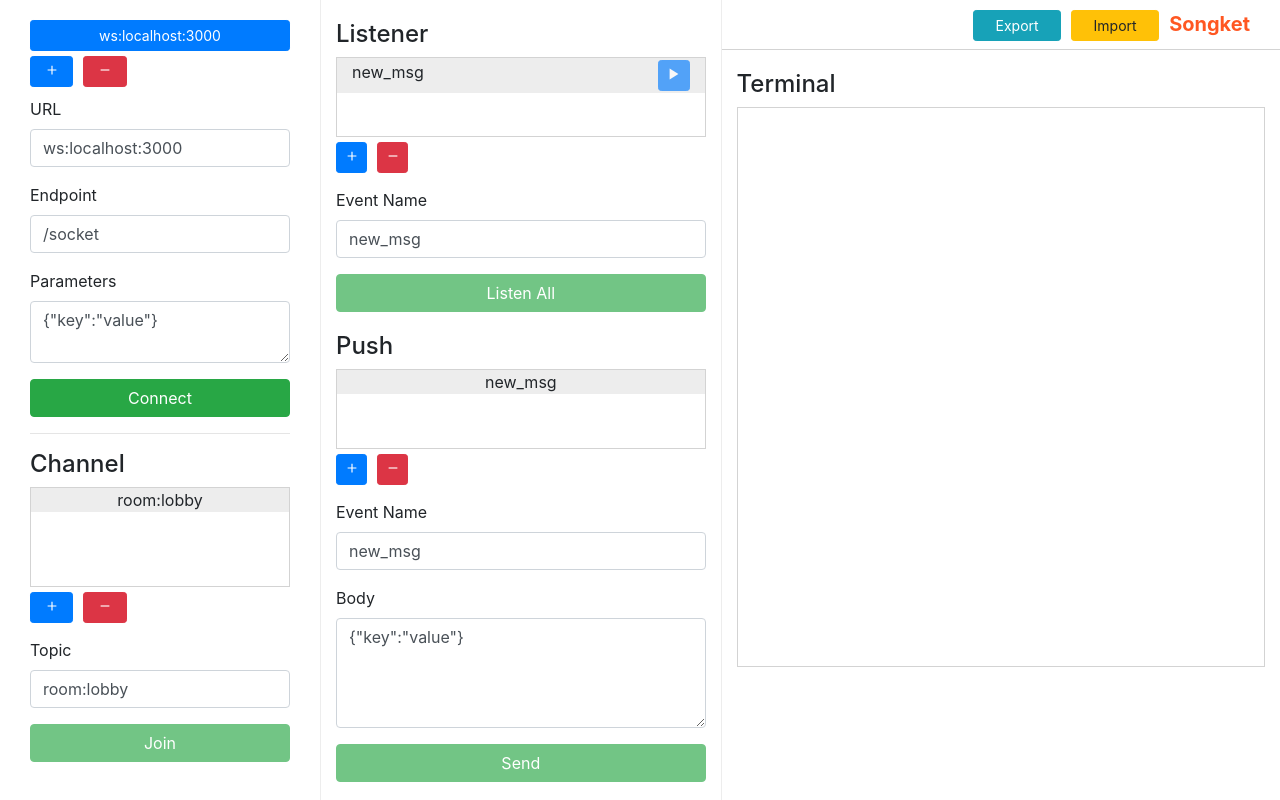
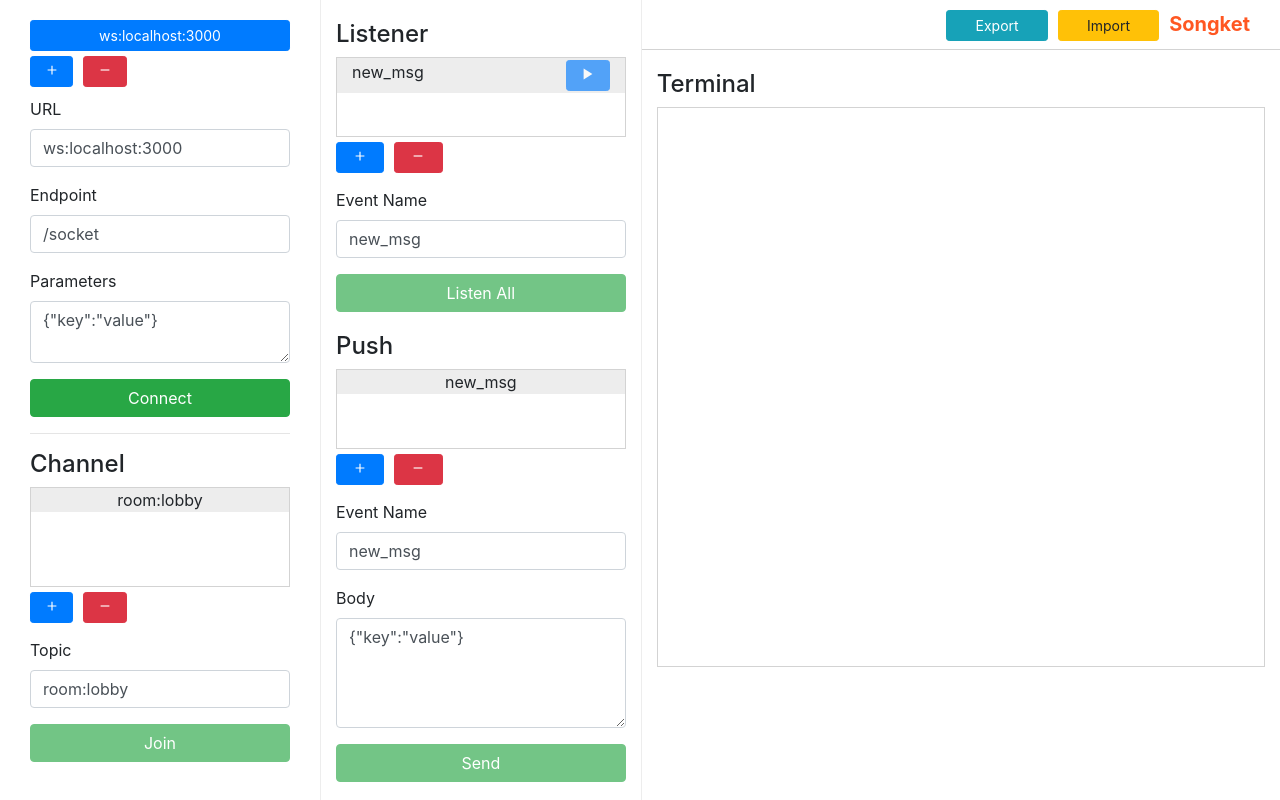
Before and after one commit to valehelle/quartz, a React (Create React App) app: page / in a window 1280 px wide. Built offline with nearby package versions, Linux system fonts and the light colour scheme.

Commit message:
change alot

```diff
--- a/src/containers/content/index.js
+++ b/src/containers/content/index.js
@@ -13,11 +13,11 @@ class Content extends Component {
     render() {
       return (
             <div  className="row">
-              <div className="col-md-6 col-lg-5 push-listener">
+              <div className="col-md-4 push-listener">
                 <Listener/>
                 <Push/>
               </div>
-              <div className="col-md-6 col-lg-7 terminal-line">
+              <div className="col-md-8 terminal-line">
                 <Terminal/>
               </div>
             </div>
--- a/src/containers/listenerItem/index.js
+++ b/src/containers/listenerItem/index.js
@@ -42,11 +42,11 @@ class ListenerItem extends Component {
         return(
           <div className="container" onClick={this.listenerClick}>
            <div className="row listener-item on-hover-pointer on-hover-lightgrey selected-listener ">
-             <div className="col-md-10">
+             <div className="col-md-8">
               {this.props.listener.eventName}
              </div>
-             <div className="col-md-2" onClick={this.playPauseClick}>
-             <button className="btn btn-primary  btn-sm col-md-12" type="button" disabled={!this.props.isChannelJoined}>{this.props.isListening ? <ion-icon name="pause"></ion-icon> : <ion-icon name="play"></ion-icon>}</button>
+             <div className="col-md-4" onClick={this.playPauseClick}>
+             <button className="btn btn-primary btn-sm col-md-8 play-pause" type="button" disabled={!this.props.isChannelJoined}>{this.props.isListening ? <ion-icon name="pause"></ion-icon> : <ion-icon name="play"></ion-icon>}</button>
              </div>
            </div>
           </div>
--- a/src/containers/listenerItem/listenerItem.css
+++ b/src/containers/listenerItem/listenerItem.css
@@ -10,5 +10,5 @@
     padding-bottom: 2px;
   }
   .play-pause{
-    border: 1px solid black;
+    float: right;
   }
--- a/src/containers/listenerList/index.js
+++ b/src/containers/listenerList/index.js
@@ -66,10 +66,10 @@ class ListenerList extends Component {
             </div>
           </div>
           <div className="col-md-12 new-remove">
-            <button className="btn btn-primary  btn-sm col-md-1" type="button" onClick={this.onClickNew} disabled={!this.props.channel}>
+            <button className="btn btn-primary  btn-sm col-md-2" type="button" onClick={this.onClickNew} disabled={!this.props.channel}>
             <ion-icon name="add"></ion-icon>
             </button>
-            <button className="btn btn-danger  btn-sm col-md-1 remove-btn" type="button" onClick={this.onClickRemove} disabled={this.isDisabled(this.props.listenerIds)}>
+            <button className="btn btn-danger  btn-sm col-md-2 remove-btn" type="button" onClick={this.onClickRemove} disabled={this.isDisabled(this.props.listenerIds)}>
             <ion-icon name="remove"></ion-icon>
             </button>
           </div>
--- a/src/containers/push/index.js
+++ b/src/containers/push/index.js
@@ -67,7 +67,7 @@ class Push extends Component {
                   <textarea disabled={!this.props.push} name="body" rows="4" cols="50" type="text" className="form-control"  value={this.props.push ? this.props.push.body  : ''} onChange={this.handleChange} />
                 </div>
 
-                <button className="btn btn-success col-md-12" onClick={this.onClickSend} disabled={!this.props.isChannelJoined}>
+                <button className="btn btn-success col-md-12 send-btn" onClick={this.onClickSend} disabled={!this.props.isChannelJoined}>
                   Send
                 </button>
             </div>
--- a/src/containers/push/push.css
+++ b/src/containers/push/push.css
@@ -0,0 +1,3 @@
+.send-btn{
+    margin-bottom: 20px;
+}
--- a/src/containers/pushList/index.js
+++ b/src/containers/pushList/index.js
@@ -58,10 +58,10 @@ class PushList extends Component {
             </div>
           </div>
           <div className="col-md-12 new-remove">
-            <button className="btn btn-primary  btn-sm col-md-1" type="button" onClick={this.onClickNew} disable={!this.props.channel}>
+            <button className="btn btn-primary  btn-sm col-md-2" type="button" onClick={this.onClickNew} disable={!this.props.channel}>
             <ion-icon name="add"></ion-icon>
             </button>
-            <button className="btn btn-danger  btn-sm col-md-1 remove-btn" type="button" onClick={this.onClickRemove} disabled={this.isDisabled(this.props.pushIds)}>
+            <button className="btn btn-danger  btn-sm col-md-2 remove-btn" type="button" onClick={this.onClickRemove} disabled={this.isDisabled(this.props.pushIds)}>
             <ion-icon name="remove"></ion-icon>
             </button>
           </div>
--- a/src/saga/pheonixSocketSaga.js
+++ b/src/saga/pheonixSocketSaga.js
@@ -165,11 +165,10 @@ function createListener(allListener, state){
             const listenerId = allListener[key]
             const listener = getListenerById(listenerId, state)
             phxChannel.on(listener.eventName, (payload) => {
-                console.log('listen for ' + listener.eventName)
                 const logId = uuidv4()
                 const params = {
                     name: listener.eventName,
-                    payload: payload,
+                    payload: {"payload": payload},
                     logId: logId
                 }
                 emitter(terminalActions.createLog(params))
@@ -180,10 +179,8 @@ function createListener(allListener, state){
             for(const key in allListener) {
                 const listenerId = allListener[key]
                 const listener = getListenerById(listenerId, state)
-                console.log('off for ' + listener.eventName)
                 phxChannel.off(listener.eventName)
             }
-            console.log('close')
         }
     })
 }
```
